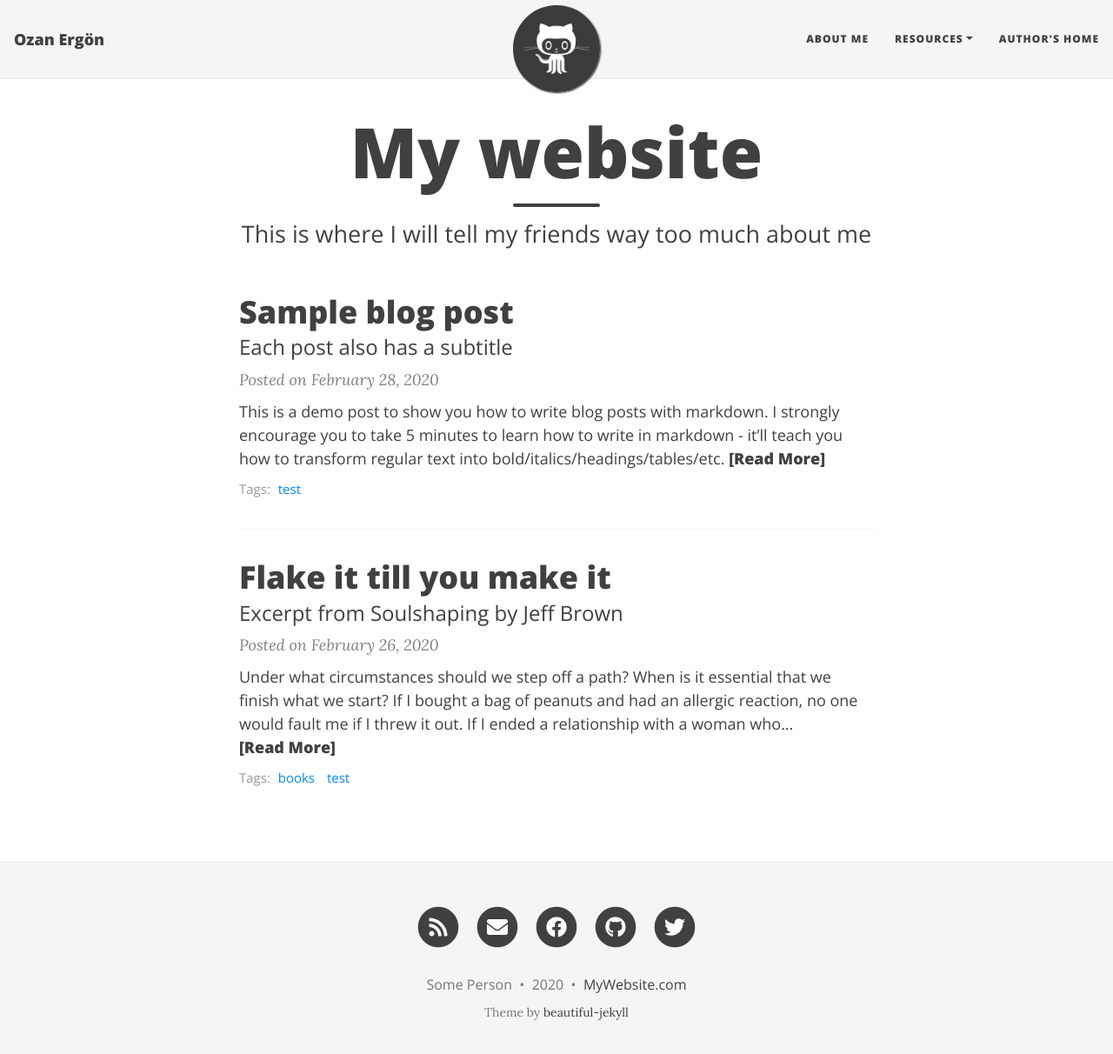
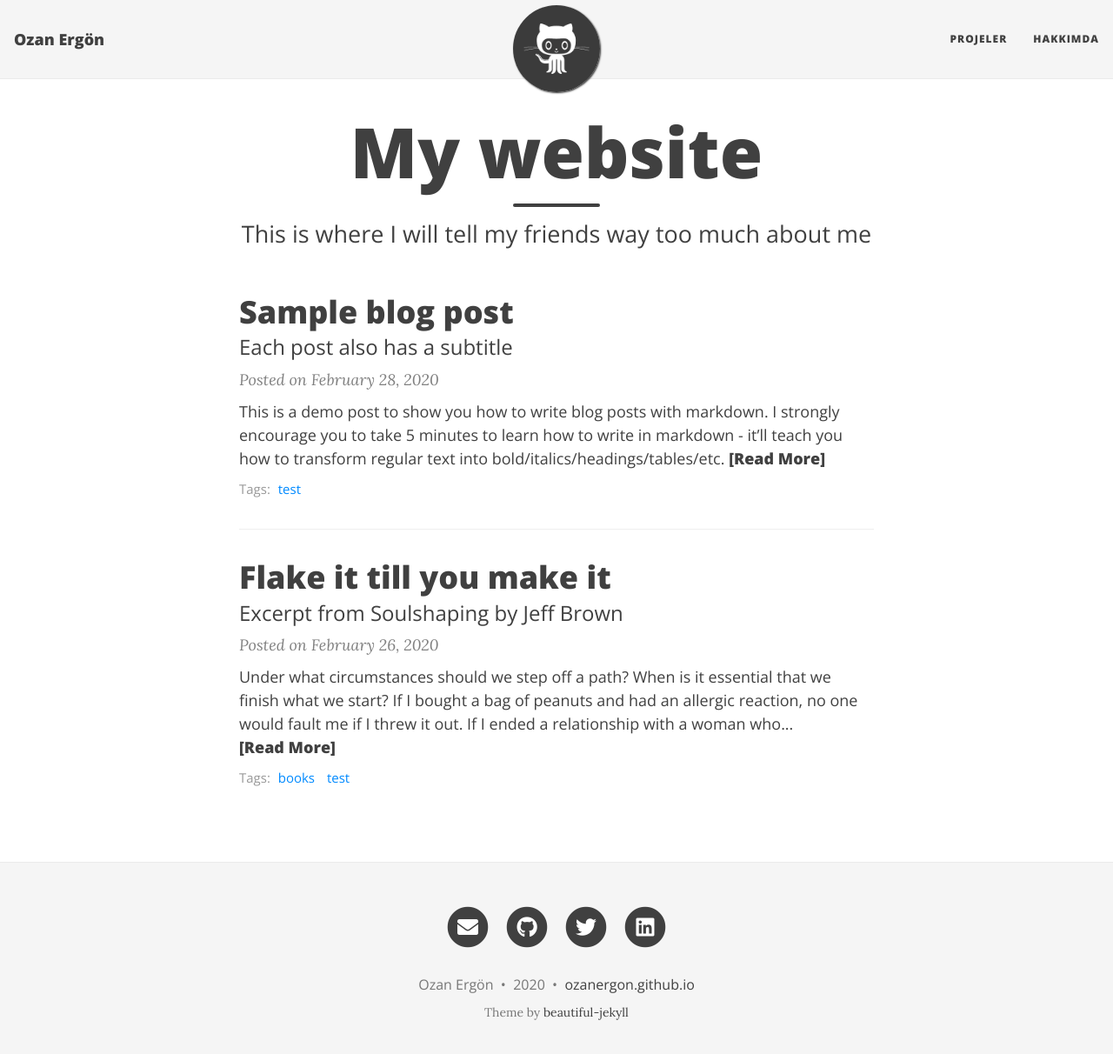
Before and after one commit to ozanergon/ozanergon.github.io, a Jekyll site: the page built from index.html, in a window 1280 px wide and 1225 px high. Shown: the top 1212 px of the window at 87% size. Built offline with Jekyll 4.4.1, drawn with Linux system fonts in a browser that asks for light colours; nearby versions of some CDN libraries; the list of posts is cut into pages by our own code.

Commit message:
Second Commit

```diff
--- a/_config.yml
+++ b/_config.yml
@@ -7,22 +7,19 @@ title: Ozan Ergön
 description: A virtual proof that I'm awesome
 
 # Your name to show in the footer
-author: Some Person
+author: Ozan Ergön
 
 # --- List of links in the navigation bar --- #
 
 navbar-links:
-  About Me: "aboutme"
-  Resources:
-    - Beautiful Jekyll: "https://beautifuljekyll.com"
-    - Learn markdown: "https://www.markdowntutorial.com/"
-  Author's home: "https://deanattali.com"
+  Projeler: "projeler"
+  Hakkımda: "aboutme"
 
 # --- Logo --- #
 
 # Image to show in the navigation bar - works best with a square image
 # Remove this parameter if you don't want an image in the navbar
-avatar: "/assets/img/avatar-icon.png"
+avatar: "assets/img/avatar-icon.png"
 
 # By default, the image is cut into a circle. You can disable this behaviour by setting 'round-avatar: false'
 round-avatar: true
@@ -38,13 +35,14 @@ round-avatar: true
 # Uncomment the links you want to show and add your information to each one.
 # If you don't want to show a link to an RSS feed, set rss to "false".
 social-network-links:
-  email: "someone@example.com"
-  facebook: deanattali
-  github: daattali
-  twitter: daattali
-  rss: true
+  email: "ozanergon@gmail.com"
+  twitter: ozanergon
+  github: ozanergon
+  linkedin: ozan-ergön-312455109
+
+#  facebook: ozanergon41
+#  rss: true
 #  reddit: yourname
-#  linkedin: daattali
 #  xing: yourname
 #  stackoverflow: "3943160/daattali"
 #  snapchat: deanat78
@@ -70,7 +68,7 @@ share-links-active:
 
 # How to display the link to your website in the footer
 # Remove this if you don't want a link in the footer
-url-pretty: "MyWebsite.com"
+url-pretty: "ozanergon.github.io"
 
 # Create a "tags" index page and make tags on each post clickable
 link-tags: true
--- a/_layouts/base.html
+++ b/_layouts/base.html
@@ -1,7 +1,7 @@
 ---
 common-css:
-  - "/assets/css/bootstrap-social.css"
-  - "/assets/css/main.css"
+  - "assets/css/bootstrap-social.css"
+  - "assets/css/main.css"
 common-ext-css:
   - href: "https://stackpath.bootstrapcdn.com/bootstrap/4.4.1/css/bootstrap.min.css"
     sri: "sha384-Vkoo8x4CGsO3+Hhxv8T/Q5PaXtkKtu6ug5TOeNV6gBiFeWPGFN9MuhOf23Q9Ifjh"
@@ -16,7 +16,7 @@ common-ext-js:
   - href: "https://stackpath.bootstrapcdn.com/bootstrap/4.4.1/js/bootstrap.min.js"
     sri: "sha384-wfSDF2E50Y2D1uUdj0O3uMBJnjuUD4Ih7YwaYd1iqfktj0Uod8GCExl3Og8ifwB6"
 common-js:
-  - "/assets/js/main.js"
+  - "assets/js/main.js"
 ---
 
 <!DOCTYPE html>
--- a/_layouts/home.html
+++ b/_layouts/home.html
@@ -63,12 +63,12 @@ layout: page
 <ul class="pagination main-pager">
   {% if paginator.previous_page %}
   <li class="page-item previous">
-    <a class="page-link" href="{{ paginator.previous_page_path | relative_url }}">&larr; Newer Posts</a>
+    <a class="page-link" href="{{ paginator.previous_page_path | relative_url }}">&larr; Yeni Yazılar</a>
   </li>
   {% endif %}
   {% if paginator.next_page %}
   <li class="page-item next">
-    <a class="page-link" href="{{ paginator.next_page_path | relative_url }}">Older Posts &rarr;</a>
+    <a class="page-link" href="{{ paginator.next_page_path | relative_url }}">Eski Yazılar &rarr;</a>
   </li>
   {% endif %}
 </ul>
--- a/_layouts/minimal.html
+++ b/_layouts/minimal.html
@@ -1,6 +1,6 @@
 ---
 common-css:
-  - "/assets/css/main-minimal.css"
+  - "assets/css/main-minimal.css"
 common-ext-css:
   - href: "https://stackpath.bootstrapcdn.com/bootstrap/4.4.1/css/bootstrap.min.css"
     sri: "sha384-Vkoo8x4CGsO3+Hhxv8T/Q5PaXtkKtu6ug5TOeNV6gBiFeWPGFN9MuhOf23Q9Ifjh"
```
